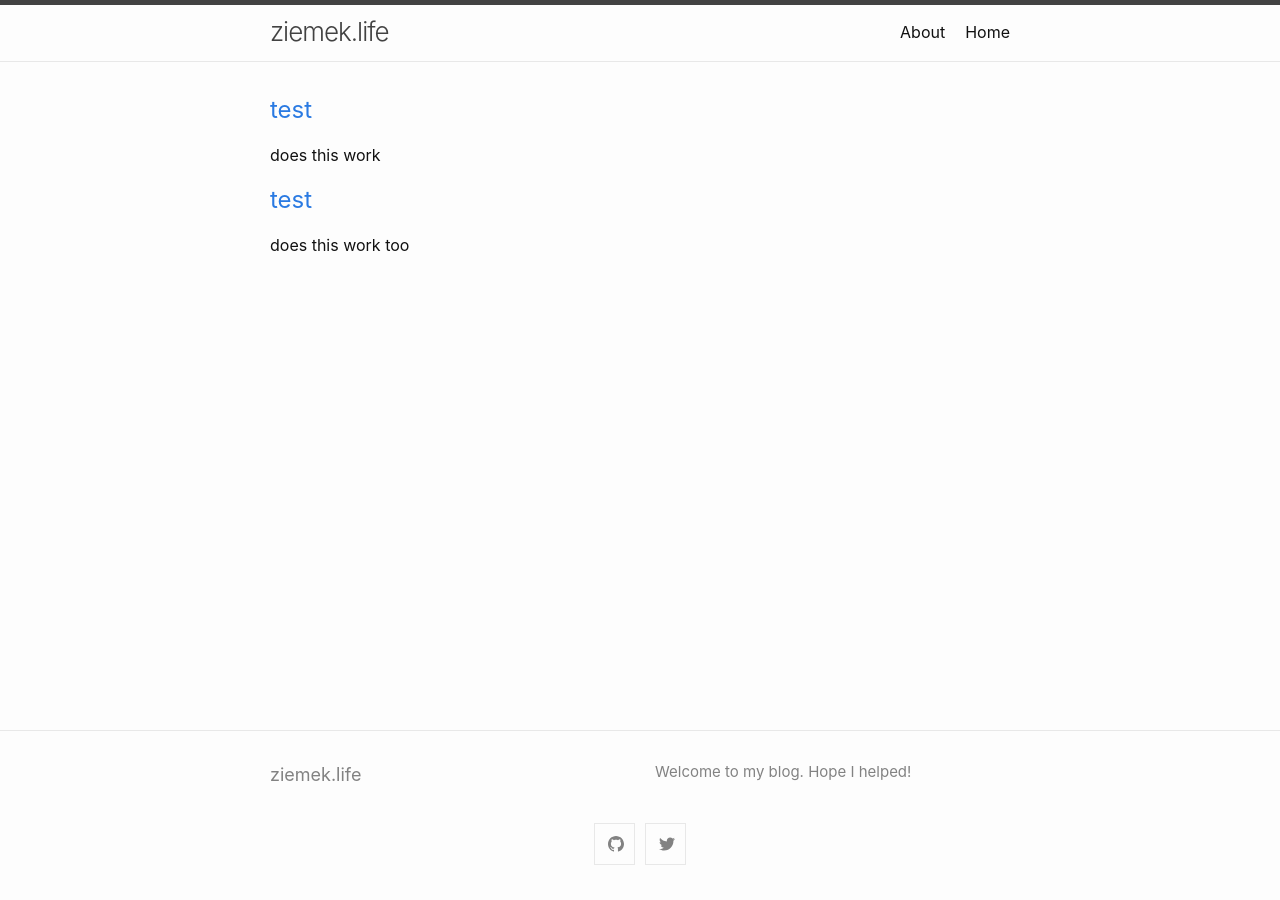
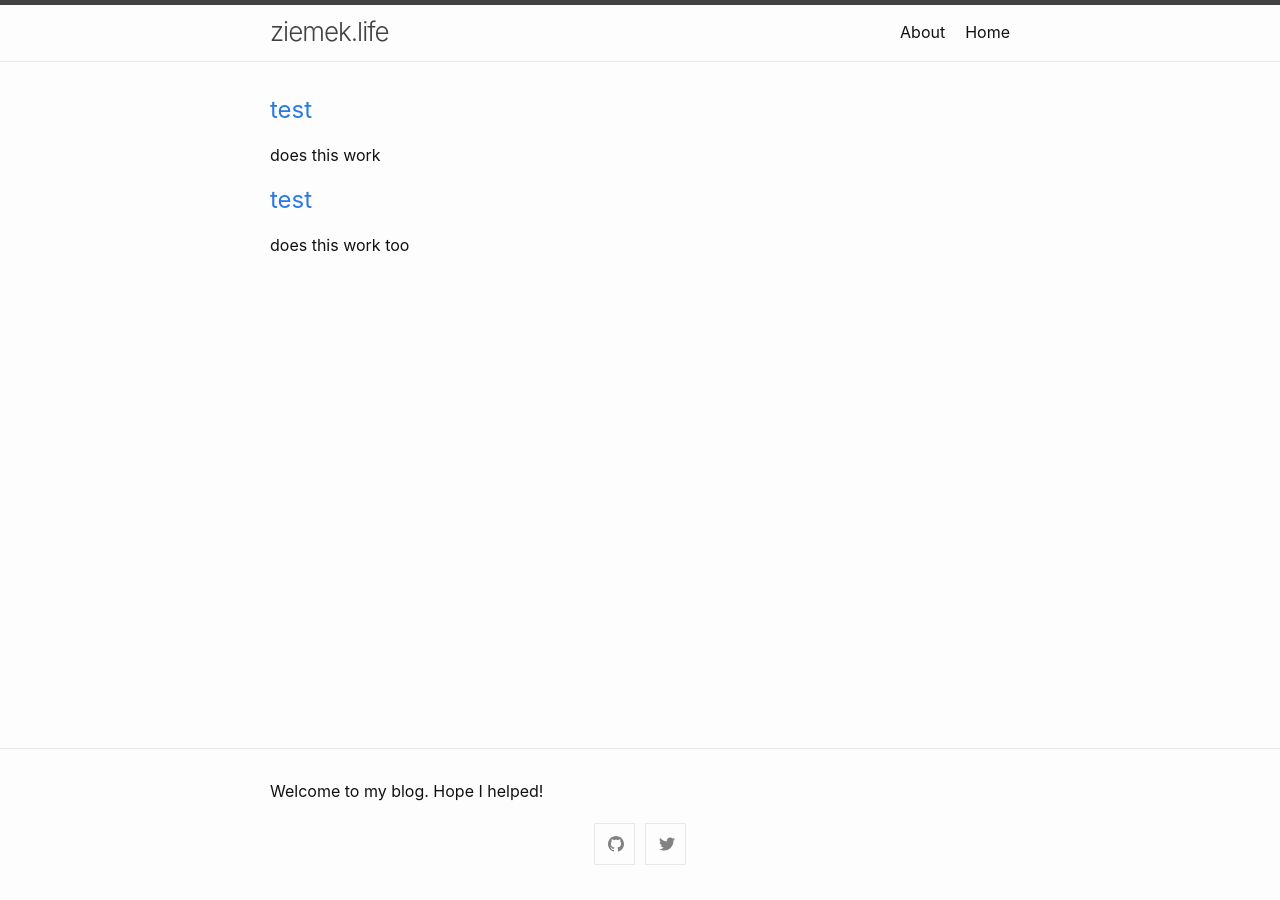
Before and after one commit to ziemek-bucko/blog, a Jekyll site: the page built from index.markdown, in a window 1280 px wide. Built offline with Jekyll 4.4.1, drawn with Linux system fonts in a browser that asks for light colours.

Commit message:
Update footer.html

```diff
--- a/_includes/footer.html
+++ b/_includes/footer.html
@@ -3,24 +3,11 @@
 
   <div class="wrapper">
 
-    <div class="footer-col-wrapper">
-      <div class="footer-col">
-        <h2 class="footer-heading">{{ site.title | escape }}</h2>
-      {%- if site.author %}
-        <ul class="contact-list">
-          {% if site.author.name -%}
-            <li class="p-name">{{ site.author.name | escape }}</li>
-          {% endif -%}
-          {% if site.author.email -%}
-            <li><a class="u-email" href="mailto:{{ site.author.email }}">{{ site.author.email }}</a></li>
-          {%- endif %}
-        </ul>
-      {%- endif %}
-      </div>
+
       <div class="footer-col">
         <p>{{ site.description | escape }}</p>
       </div>
-    </div>
+
 
     <div class="social-links">
       {%- include social.html -%}
```
